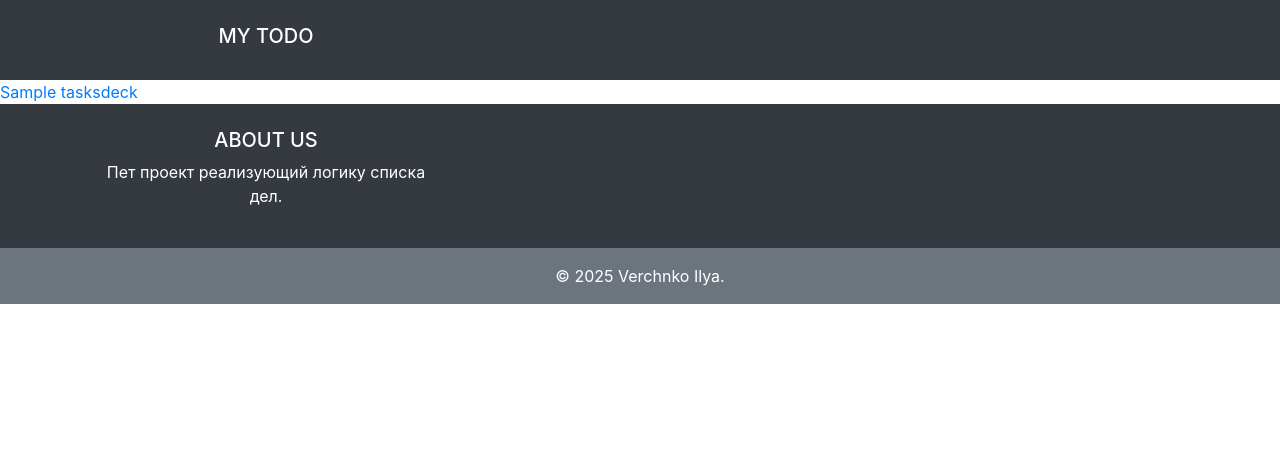
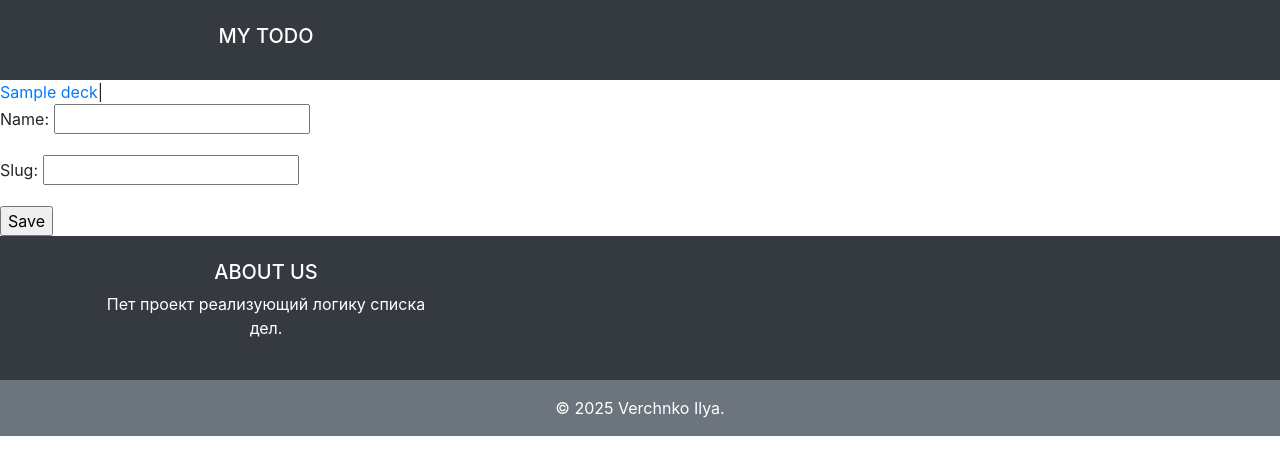
Before and after one commit to Skro11X/ToDo, a Django app: page /decks/ in a window 1280 px wide. Shown: the top 475 px of the page. Run offline with Django 5.2, Linux system fonts and the light colour scheme; tables that the repository leaves empty hold one stand-in row (values such as "Sample post"); some libraries are stand-ins or nearby versions.

Commit message:
create main logiic

```diff
--- a/decks/admin.py
+++ b/decks/admin.py
@@ -5,6 +5,6 @@
 class TaskAdmin(admin.ModelAdmin):
     pass
 
-@admin.register(models.TasksDeck)
+@admin.register(models.Deck)
 class ModelNameAdmin(admin.ModelAdmin):
     pass
--- a/decks/apps.py
+++ b/decks/apps.py
@@ -3,4 +3,4 @@
 
 class DecksConfig(AppConfig):
     default_auto_field = 'django.db.models.BigAutoField'
-    name = ('decks')
+    name = 'decks'
--- a/decks/forms/__init__.py
+++ b/decks/forms/__init__.py
@@ -0,0 +1,4 @@
+from decks.forms.deck_form import DeckForm
+from decks.forms.task_form import TaskForm
+
+__all__ = ['DeckForm', "TaskForm"]
--- a/decks/forms/deck_form.py
+++ b/decks/forms/deck_form.py
@@ -1,8 +1,8 @@
 from django.forms import ModelForm
-from decks.models import TasksDeck
+from decks.models import Deck
+
 
 class DeckForm(ModelForm):
-
     class Meta:
-        model = TasksDeck
+        model = Deck
         fields = '__all__'
--- a/decks/models.py
+++ b/decks/models.py
@@ -1,9 +1,8 @@
 from django.db import models
 from django.urls import reverse
-from mptt.models import TreeForeignKey, MPTTModel
 
 
-class TasksDeck(models.Model):
+class Deck(models.Model):
     name = models.CharField(max_length=100, verbose_name="Name")
     slug = models.SlugField(max_length=100, verbose_name="Slug")
 
@@ -11,16 +10,21 @@
         return reverse("deck-detail", kwargs={"slug": self.slug})
 
 
-class Task(MPTTModel):
+class Task(models.Model):
     _status_choices = [
         ("TD", "to do"),
         ("IP", "in progress"),
         ("DN", "done"),
     ]
 
+
     status = models.CharField(default=False, choices=_status_choices, max_length=20, verbose_name="Status")
-    label = models.CharField(max_length=100 , verbose_name="Label")
+    label = models.CharField(max_length=100, verbose_name="Label")
     description = models.TextField(verbose_name="Description")
     slug = models.SlugField(max_length=100, verbose_name="Slug")
-    deck = models.ForeignKey(TasksDeck, on_delete=models.CASCADE, verbose_name="Deck")
-    parent = TreeForeignKey("self", on_delete=models.CASCADE, verbose_name="Parent", null=True, blank=True)
+    deck = models.ForeignKey(Deck, on_delete=models.CASCADE, verbose_name="Deck")
+
+    def get_available_statuses(self):
+        all_statuses = [status[0] for status in self._status_choices]
+        my_status = all_statuses.index(self.status)
+        return [all_statuses[i] for i in range(len(all_statuses)) if my_status == i + 1 or my_status == i - 1]
--- a/decks/urls.py
+++ b/decks/urls.py
@@ -1,8 +1,12 @@
 from django.urls import path
 
-from decks.views import DeckListView, DeckDetailView
+from decks.views import DeckListView, DeckDetailView, DeckCreateView, ChangeStatusView, TaskCreateView, TaskUpdateView
 
 urlpatterns = [
     path('', DeckListView.as_view(), name='deck-list'),
-    path('<slug:slug>', DeckDetailView.as_view(), name='deck-detail')
+    path('create/', DeckCreateView.as_view(), name='deck-create'),
+    path('<slug:slug>/', DeckDetailView.as_view(), name='deck-detail'),
+    path('task/change_status_task/', ChangeStatusView.as_view(), name='change-status-task'),
+    path('task/create_task/', TaskCreateView.as_view(), name='task-create'),
+    path('task/<slug:slug>/', TaskUpdateView.as_view(), name='task-update'),
 ]
--- a/decks/views.py
+++ b/decks/views.py
@@ -1,28 +1,69 @@
-from django.shortcuts import render
-from django.views.generic import ListView, DetailView
+from django.views.generic import ListView, DetailView, View, CreateView, UpdateView
+from django.shortcuts import get_object_or_404, redirect, reverse
+from decks.forms import DeckForm, TaskForm
+from decks.models import Deck, Task
 
-from decks.forms.deck_form import DeckForm
-from decks.models import TasksDeck, Task
 
 class DeckListView(ListView):
-    model = TasksDeck
-    queryset = TasksDeck.objects.all()
+    model = Deck
+    queryset = Deck.objects.all()
     template_name = 'decks/deck_list.html'
+    form_class = DeckForm
+
+    def get_context_data(self, **kwargs):
+        context = super().get_context_data(**kwargs)
+        context['form'] = self.form_class
+        return context
 
 
 class DeckDetailView(DetailView):
-    model = TasksDeck
-    queryset = TasksDeck.objects.all()
+    model = Deck
+    queryset = Deck.objects.all()
     template_name = 'decks/deck_detail.html'
-
+    form_class = DeckForm
 
     def get_context_data(self, **kwargs):
         context = super().get_context_data(**kwargs)
         context['tasks'] = Task.objects.filter(deck=self.object)
-        context['form_class'] = DeckForm(instance=self.object)
+        context['form_class'] = self.form_class(instance=self.object)
+        context['form_of_task'] = TaskForm(initial={'deck': self.object.id})
         return context
 
+    def post(self, request, *args, **kwargs):
+        form = self.form_class(request.POST, instance=self.get_object())
+        if form.is_valid():
+            form.save()
+            return redirect('deck-detail', slug=form.instance.slug)
 
 
+class DeckCreateView(CreateView):
+    model = Deck
+    form_class = DeckForm
 
+
+class TaskCreateView(CreateView):
+    model = Task
+    form_class = TaskForm
+
+    def get_success_url(self):
+        return reverse('deck-detail', kwargs={'slug': self.object.deck.slug})
+
+
+class TaskUpdateView(UpdateView):
+    model = Task
+    template_name = 'tasks/update.html'
+    form_class = TaskForm
+
+    def get_success_url(self):
+        return reverse('deck-detail', kwargs={'slug': self.object.deck.slug})
+
+
+class ChangeStatusView(View):
+    def post(self, request, *args, **kwargs):
+        new_status = request.POST['new_status']
+        id_task = request.POST['id_task']
+        updated_task = get_object_or_404(Task, pk=id_task)
+        updated_task.status = new_status
+        updated_task.save()
+        return redirect('deck-detail', updated_task.deck.slug)
 # Create your views here.
--- a/templates/decks/deck_list.html
+++ b/templates/decks/deck_list.html
@@ -3,6 +3,11 @@
 {% block content %}
   <header class="header_area">
   {% for deck in object_list %}
-      <a href="{{ deck.get_absolute_url }}">{{deck.name}}</a>
+      <a href="{{ deck.get_absolute_url }}">{{deck.name}}</a>|
   {% endfor %}
+  <form method="post" action="{% url 'deck-create' %}">
+      {% csrf_token %}
+      {{ form.as_p }}
+    <input type="submit" value="Save">
+  </form>
 {% endblock %}
```
Also changed, not shown: decks/forms/task_form.py (+9 -0 lines), templates/decks/deck_detail.html (+16 -3 lines), templates/tasks/update.html (added, +9 -0 lines), decks/migrations/0001_initial.py (added), 1 other file.
